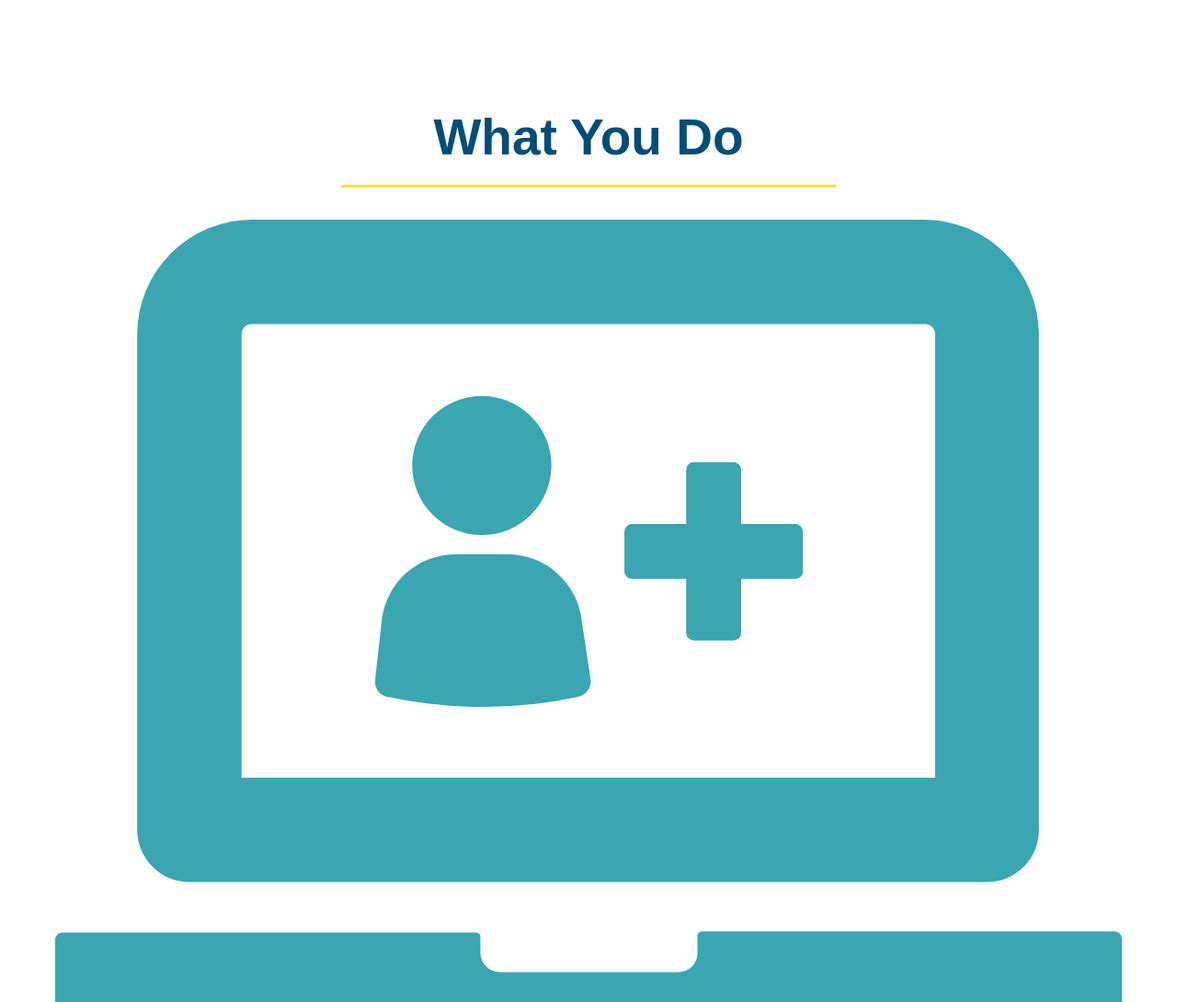
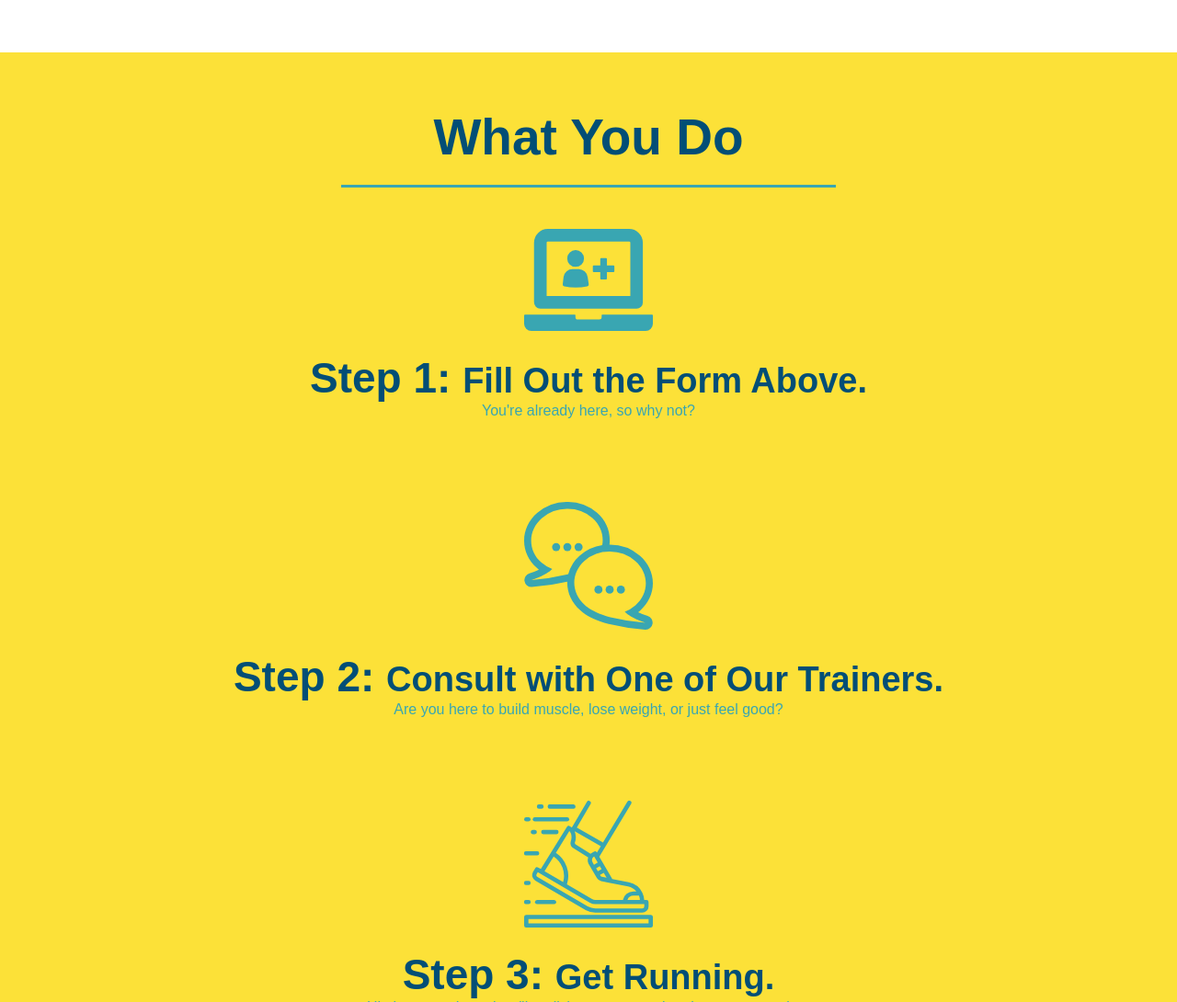
Before and after one commit to a-wushie/run-buddy, a plain HTML site: page index.html in a window 1280 px wide. Shown: the part 1003-2093 px from the top of the page at 92% size. Drawn offline with Linux system fonts and the light colour scheme.

Commit message:
styled what you do section

```diff
--- a/assets/css/style.css
+++ b/assets/css/style.css
@@ -118,18 +118,26 @@ section {
 }
 /* Hero Style End */
 
-.intro {
-  text-align: center;
-}
-
-.intro h2 {
+.section-title {
   font-size: 55px;
   color: #024e76;
   margin-bottom: 35px;
   padding: 0 100px 20px 100px;
+  display: inline-block;
   border-bottom: 3px solid;
+}
+
+.primary-border {
   border-color: #fce138;
-  display: inline-block;
+}
+
+.secondary-border {
+  border-color: #39a6b2;
+}
+
+/* What We Do Style Start */
+.intro {
+  text-align: center;
 }
 
 .intro p {
@@ -139,3 +147,36 @@ section {
   font-size: 20px;
   margin: 0 auto;
 }
+/* What We Do End */
+
+/* Steps Start */
+.steps {
+  text-align: center;
+  background: #fce138;
+}
+
+.steps div {
+  margin-bottom: 80px;
+}
+
+.steps img {
+  width: 12%;
+  margin: 10px 0;
+}
+
+.steps h3 {
+  color: #024e76;
+  font-size: 46px;
+  margin-top: 10px;
+}
+
+steps p {
+  color: #39a6b2;
+  font-size: 23px;
+}
+
+.steps span {
+  font-size: 38px;
+}
+
+/* Steps End */
--- a/index.html
+++ b/index.html
@@ -63,37 +63,37 @@
 
         <!-- "what we do" section -->
         <section id="what-we-do" class="intro">
-            <h2>What We Do</h2>
+            <h2 class="section-title primary-border">What We Do</h2>
             <p>
                 butcher selfies chambray shabby chic gentrify readymade yr Echo Park XOXO Tumblr normcore Banksy direct trade Blue Bottle chillwave you probably haven't heard of them single-origin coffee Vice fanny pack fixie Odd Future Austin fingerstache pickled twee synth Wes Anderson Thundercats viral bitters flannel meggings narwhal Marfa Schlitz sustainable Intelligentsia umami deep v craft
             </p>
         </section>
 
          <!-- "what you do" section -->
-         <section id="what-you-do"class="intro" >
-            <h2>What You Do</h2>
+         <section id="what-you-do"class="steps" >
+            <h2 class="section-title secondary-border">What You Do</h2>
 
             <div>
                 <img src="./assets/images/step-1.svg" alt="">
-                <h3>Step 1: Fill Out the Form Above.</h3>
+                <h3>Step 1: <span>Fill Out the Form Above.</span></h3>
                 <p>You're already here, so why not?</p>
             </div>
 
             <div>
                 <img src="./assets/images/step-2.svg" alt="">
-                <h3>Step 2: Consult with One of Our Trainers.</h3>
+                <h3>Step 2: <span>Consult with One of Our Trainers.</span></h3>
                 <p>Are you here to build muscle, lose weight, or just feel good?</p>
             </div>
 
             <div>
                 <img src="./assets/images/step-3.svg" alt="">
-                <h3>Step 3: Get Running.</h3>
+                <h3>Step 3: <span>Get Running.</span></h3>
                 <p>Hit the ground running (literally) once your trainer lays out your plan.</p>
             </div>
 
             <div>
                 <img src="./assets/images/step-4.svg" alt="">
-                <h3>Step 4: See Results.</h3>
+                <h3>Step 4: <span>See Results.</span></h3>
                 <p>Bi-weekly checkins with your trainer will keep you focused</p>
             </div>
             </section>
@@ -102,12 +102,12 @@
 
          <!-- "meet the trainers" section -->
          <section id="your-trainers" class="intro">
-            <h2>Meet The Trainers</h2>
+            <h2 class="section-title secondary-border">Meet The Trainers</h2>
         </section>
 
          <!-- "reach out" section -->
          <section id="reach-out" class="intro">
-            <h2>Reach Out</h2>
+            <h2 class="section-title secondary-border">Reach Out</h2>
         </section>
 
         <!-- footer -->
```
